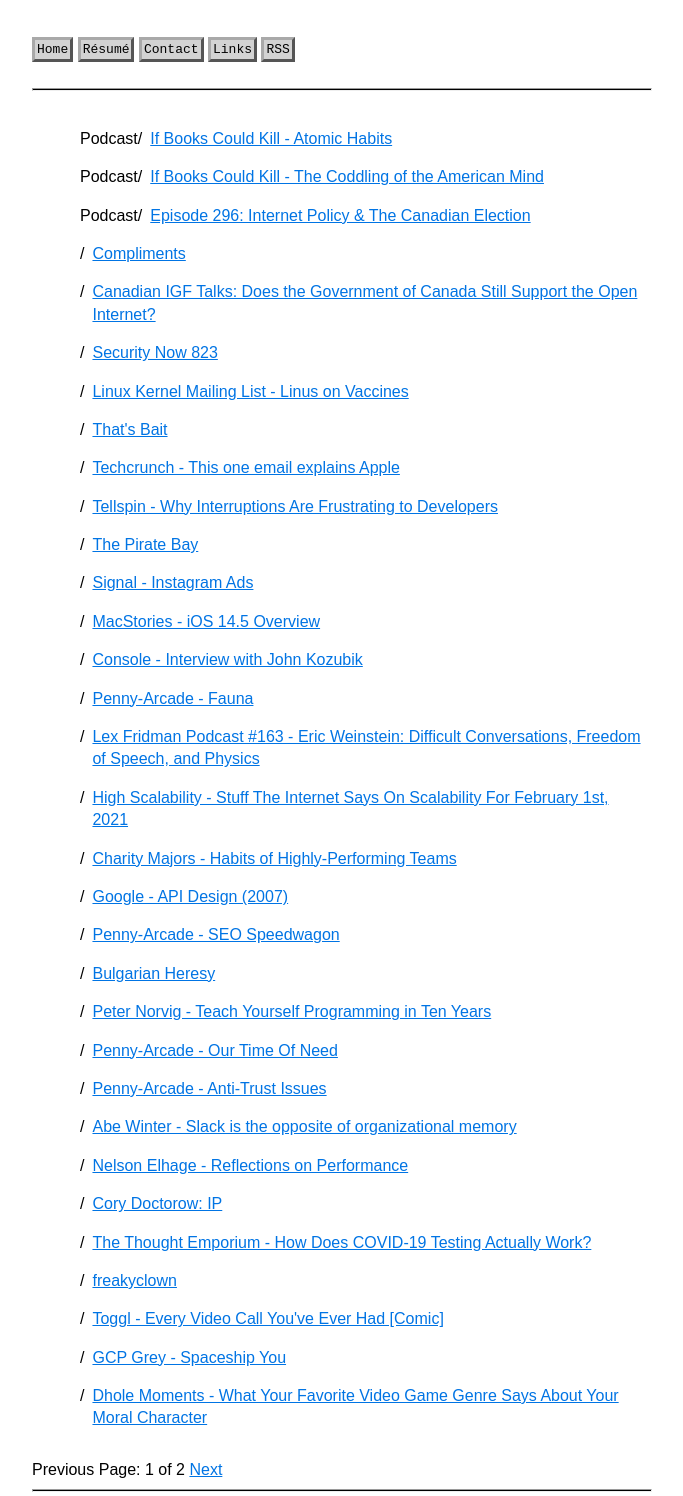
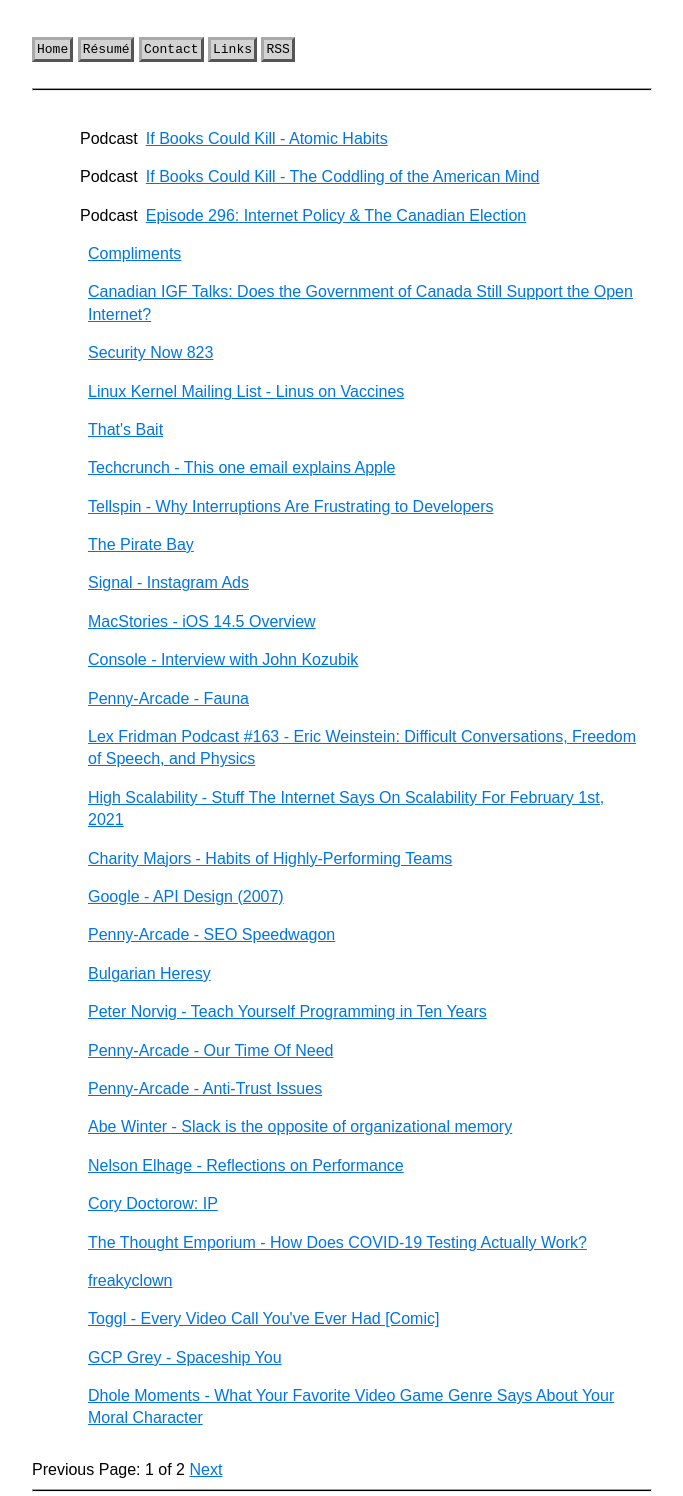
Before and after one commit to jacobpledger/website, a Jekyll site: the page built from index.html, in a window 1280 px wide, cut to the strip 0-1496 px from the top of the page. Shown: the whole strip, without its empty margins (298-981 px from the left). Built offline with Jekyll 4.4.1, drawn with Linux system fonts in a browser that asks for light colours; the list of posts is cut into pages by our own code.

Commit message:
Remove category separator

```diff
--- a/index.html
+++ b/index.html
@@ -8,7 +8,7 @@
     {% for post in paginator.posts %}
     <li>
       <div class="post_item">
-        <div class="post_category">{{ post.category }}/</div>
+        <div class="post_category">{{ post.category }}</div>
         <div><a href="{{ post.url }}">{{ post.title }}</a></div>
       </div>
       <!-- <div class="tag_list">Tags: {% for tag in post.tags %}{{ tag }},{% endfor %}</div> -->
```
